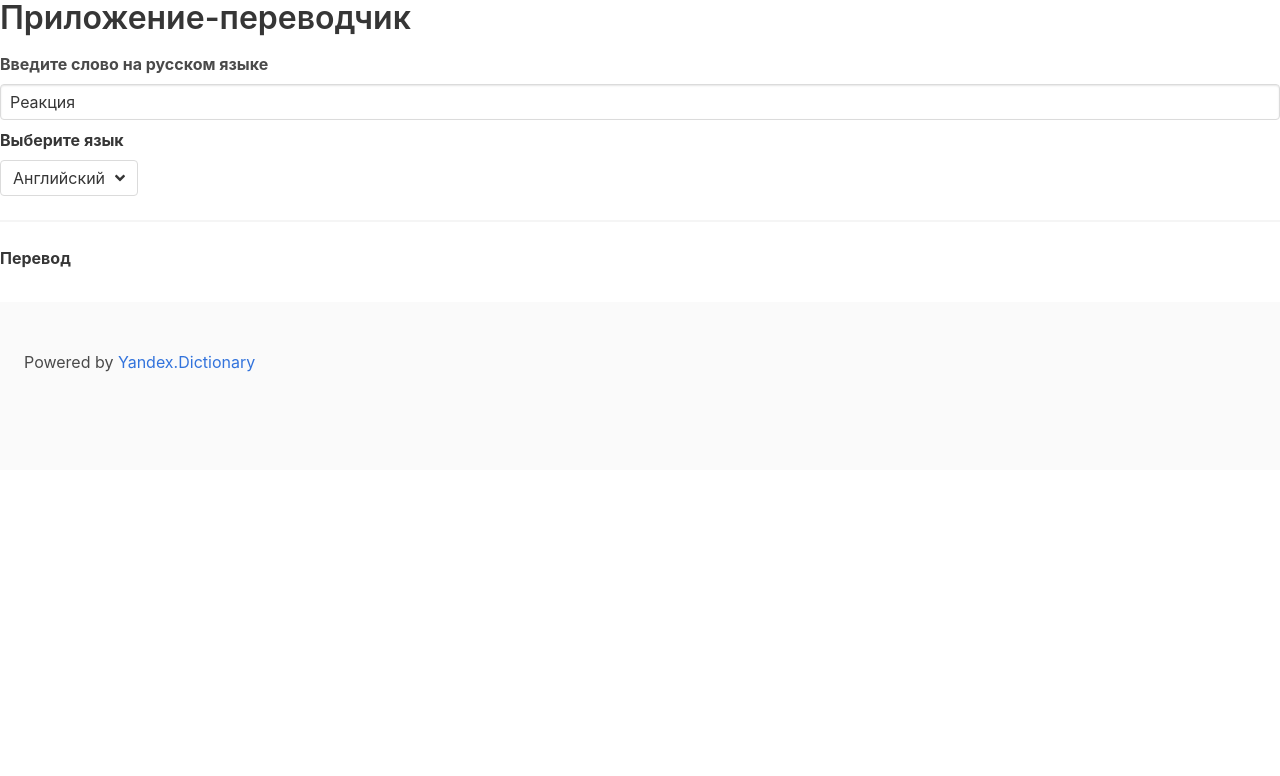
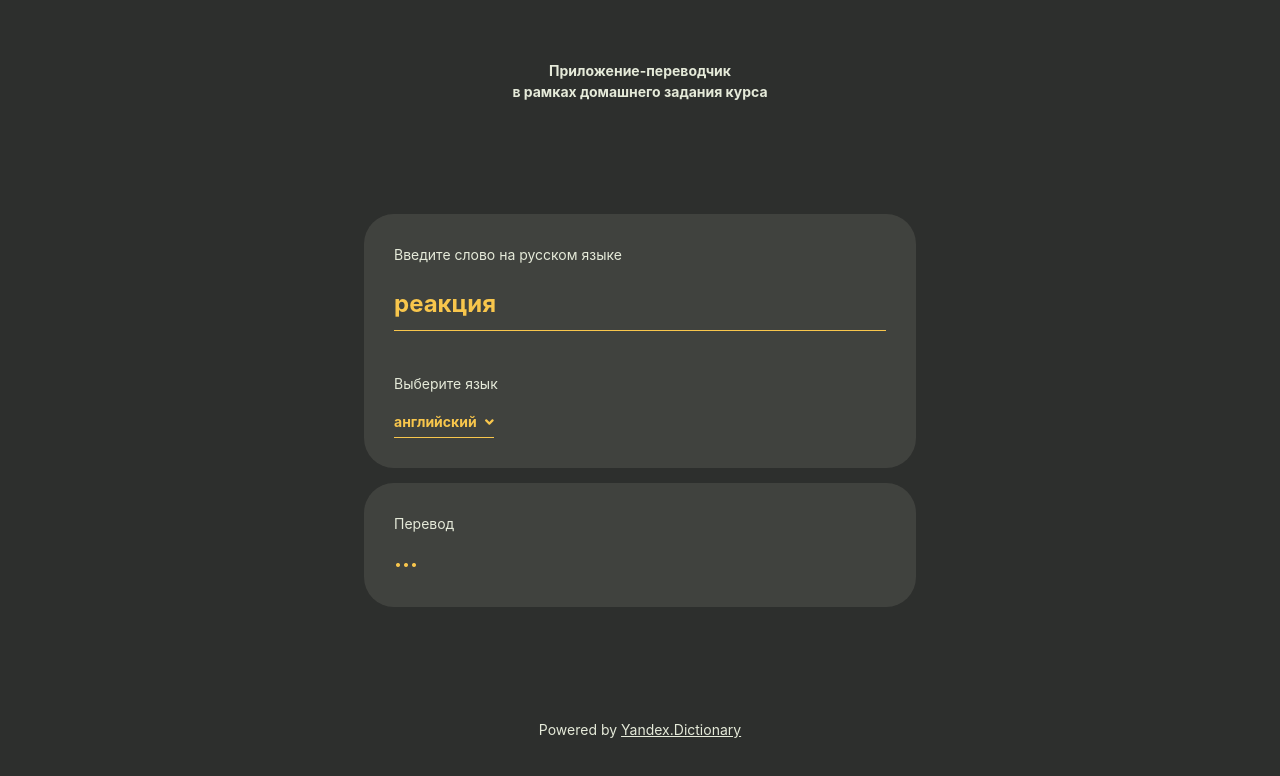
Before and after one commit to valeria-ri/ITMO-React-homework, a React (Create React App) app: page / in a window 1280 px wide. Shown: the top 776 px of the page. Built offline with nearby package versions, Linux system fonts and the light colour scheme.

Commit message:
feat: CSS-вёрстка проекта

```diff
--- a/src/App.js
+++ b/src/App.js
@@ -6,21 +6,39 @@ import Translate from "./components/Translate";
 import Footer from "./components/Footer";
 import Main from "./components/Main";
 import Header from "./components/Header";
+import TranslateSection from "./components/TranslateSection";
 
 export default function App() {
   const [language, setLanguage] = useState("en");
-  const [text, setText] = useState("Реакция");
+  const [text, setText] = useState("реакция");
 
   return (
-    <div className="content">
+    <div className="content-box">
+
       <Header />
+
       <Main>
-        <Field label="Введите слово на русском языке" onChange={setText} value={text} />
-        <Languages language={language} onLanguageChange={setLanguage} />
-        <hr />
-        <Translate text={text} language={language} />
+        <TranslateSection id="field-section">
+          <Field
+            label="Введите слово на русском языке"
+            onChange={setText}
+            value={text}
+          />
+          <Languages
+            language={language}
+            onLanguageChange={setLanguage}
+          />
+        </TranslateSection>
+        <TranslateSection id="translate-section">
+          <Translate
+            text={text}
+            language={language}
+          />
+        </TranslateSection>
       </Main>
+
       <Footer />
+
     </div>
   );
 }
--- a/src/components/Field.jsx
+++ b/src/components/Field.jsx
@@ -2,10 +2,10 @@ import React from "react";
 
 export default ({ label, value, onChange }) => {
   return (
-    <div>
-      <label>{label}</label>
+    <div className="field input-row">
+      <label className="field__label label">{label}</label>
       <input
-        className="input"
+        className="field__input input"
         value={value}
         onChange={e => onChange(e.target.value)}
       />
--- a/src/components/Header.jsx
+++ b/src/components/Header.jsx
@@ -3,7 +3,7 @@ import React from "react";
 const Header = () => {
   return (
     <header className="header">
-      <h1 className="header__title">Приложение-переводчик</h1>
+      <h1 className="header__title">Приложение-переводчик<br />в рамках домашнего задания курса</h1>
     </header>
   )
 };
--- a/src/components/Languages.jsx
+++ b/src/components/Languages.jsx
@@ -22,9 +22,9 @@ const Languages = ({ language, onLanguageChange }) => {
   };
 
   return (
-    <div>
-      <label className="label">Выберите язык</label>
-      <div className={`dropdown ${open && "is-active"}`}>
+    <div className="languages input-row">
+      <label className="languages__label label">Выберите язык</label>
+      <div className={`languages__dropdown dropdown ${open && "is-active"}`}>
         <div className="dropdown-trigger">
           <button className="button" onClick={() => setOpen(!open)}>
             <span>{languageConfig.label}</span>
--- a/src/components/Translate.jsx
+++ b/src/components/Translate.jsx
@@ -14,9 +14,9 @@ const Translate = ({ language, text }) => {
   }, [text, language]);
 
   return (
-    <div>
-      <label className="label">Перевод</label>
-      <h1 className="title">{translated}</h1>
+    <div className="translate">
+      <label className="translate__label label">Перевод</label>
+      <h2 className="translate__result">{translated || '...'}</h2>
     </div>
   );
 };
--- /dev/null
+++ b/src/components/TranslateSection.jsx
@@ -0,0 +1,11 @@
+import React from "react";
+
+const TranslateSection = ({ id, children }) => {
+  return (
+    <section className="translate-section" id={id}>
+      {children}
+    </section>
+  )
+};
+
+export default TranslateSection;
--- a/src/styles.css
+++ b/src/styles.css
@@ -1,15 +1,156 @@
-.container {
-  margin: 10px 20px;
+.page {
+  width: 100%;
+  min-height: 100vh;
+  display: -webkit-box;
+  display: -ms-flexbox;
+  display: flex;
+  -webkit-box-orient: vertical;
+  -webkit-box-direction: normal;
+      -ms-flex-direction: column;
+          flex-direction: column;
+  -webkit-box-align: center;
+      -ms-flex-align: center;
+          align-items: center;
+  background-color: #2d2f2d;
 }
 
-input {
-  margin: 8px 0;
+.content-box {
+  width: 100%;
+  max-width: 600px;
+  height: -webkit-max-content;
+  height: -moz-max-content;
+  height: max-content;
+  min-height: 100vh;
+  padding: 0 24px;
+  -webkit-box-sizing: border-box;
+          box-sizing: border-box;
+  display: -webkit-box;
+  display: -ms-flexbox;
+  display: flex;
+  -webkit-box-orient: vertical;
+  -webkit-box-direction: normal;
+      -ms-flex-direction: column;
+          flex-direction: column;
+  -webkit-box-pack: justify;
+      -ms-flex-pack: justify;
+          justify-content: space-between;
 }
 
-label {
+.header {
+  width: 100%;
+  padding: 60px 0 30px;
+  margin: 0;
+  -webkit-box-sizing: border-box;
+          box-sizing: border-box;
+}
+
+.header__title {
+  width: 100%;
+  font-size: 14px;
+  font-weight: 700;
+  text-align: center;
+  color: #e5ead9;
+}
+
+.main {
+  width: 100%;
+  display: -webkit-box;
+  display: -ms-flexbox;
+  display: flex;
+  -webkit-box-orient: vertical;
+  -webkit-box-direction: normal;
+      -ms-flex-direction: column;
+          flex-direction: column;
+  gap: 15px;
+  padding: 30px 0;
+  -webkit-box-sizing: border-box;
+          box-sizing: border-box;
+}
+
+.translate-section {
+  display: -webkit-box;
+  display: -ms-flexbox;
+  display: flex;
+  -webkit-box-orient: vertical;
+  -webkit-box-direction: normal;
+      -ms-flex-direction: column;
+          flex-direction: column;
+  gap: 30px;
+  padding: 30px;
+  -webkit-box-sizing: border-box;
+          box-sizing: border-box;
+  border-radius: 30px;
+  background-color: rgba(229, 234, 217, .1);
+}
+
+.input-row {
+  padding: 0;
+  display: -webkit-box;
+  display: -ms-flexbox;
+  display: flex;
+  -webkit-box-orient: vertical;
+  -webkit-box-direction: normal;
+      -ms-flex-direction: column;
+          flex-direction: column;
+  gap: 5px;
+}
+
+.label {
+  font-size: 14px;
+  font-weight: 400;
+  margin: 0;
+  padding: 0;
+  color: #e5ead9;
+}
+
+.input, .languages__dropdown .button {
+  margin: 0;
+  border-radius: 0;
+  border: none;
+  -webkit-box-shadow: none;
+          box-shadow: none;
+  background-color: transparent;
+  border-bottom: 1px solid #f8c64c;
+  color: #f8c64c;
+  font-weight: 700;
+  padding: 5px 0;
+  -webkit-box-sizing: border-box;
+          box-sizing: border-box;
+}
+
+.input {
+  font-size: 24px;
+}
+
+.languages__dropdown .button {
+  font-size: 14px;
+}
+
+.translate__result {
+  max-width: 100%;
+  word-wrap: break-word;
+  font-size: 24px;
+  color: #f8c64c;
   font-weight: 700;
 }
 
-.title {
-  margin-top: 10px;
+.footer {
+  background-color: transparent;
+  padding: 30px 0 60px;
+  -webkit-box-sizing: border-box;
+          box-sizing: border-box;
 }
+
+.footer__license, .footer__license-link {
+  font-size: 14px;
+  color: #e5ead9;
+}
+
+.footer__license {
+  width: 100%;
+  text-align: center;
+}
+
+.footer__license-link {
+  text-decoration: underline;
+}
--- a/src/utils/constants.js
+++ b/src/utils/constants.js
@@ -3,12 +3,12 @@ export let SOURCE = 'https://dictionary.yandex.net/api/v1/dicservice.json';
 export let KEY = 'dict.1.1.20240618T161251Z.027913a470962fd5.6090e53b44429c4d2cbdc246c9247b8f208c510f';
 
 export const LANGUAGES = [
-  { label: "Английский", value: "en" },
-  { label: "Польский", value: "pl" },
-  { label: "Украинский", value: "uk" },
-  { label: "Немецкий", value: "de" },
-  { label: "Французский", value: "fr" },
-  { label: "Испанский", value: "es" },
-  { label: "Итальянский", value: "it" },
-  { label: "Турецкий", value: "tr" },
+  { label: "английский", value: "en" },
+  { label: "польский", value: "pl" },
+  { label: "украинский", value: "uk" },
+  { label: "немецкий", value: "de" },
+  { label: "французский", value: "fr" },
+  { label: "испанский", value: "es" },
+  { label: "итальянский", value: "it" },
+  { label: "турецкий", value: "tr" },
 ];
```
